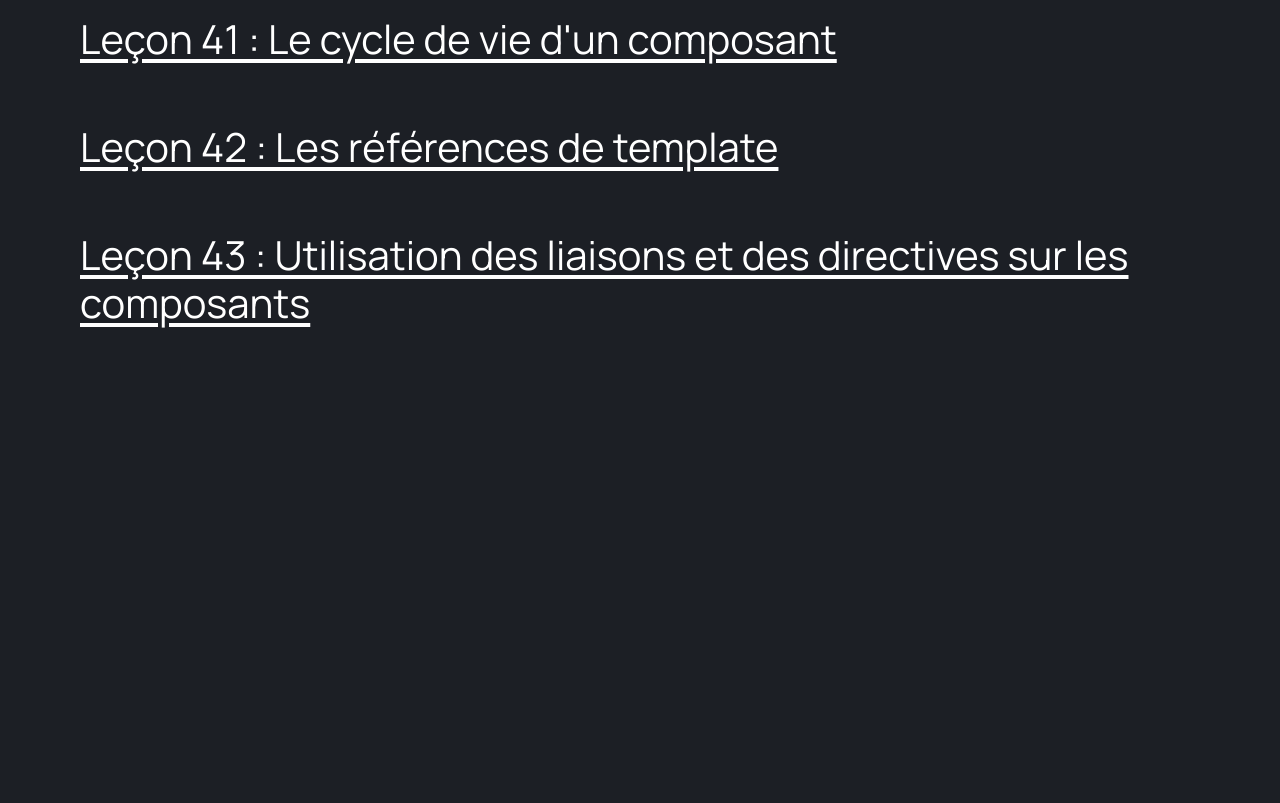
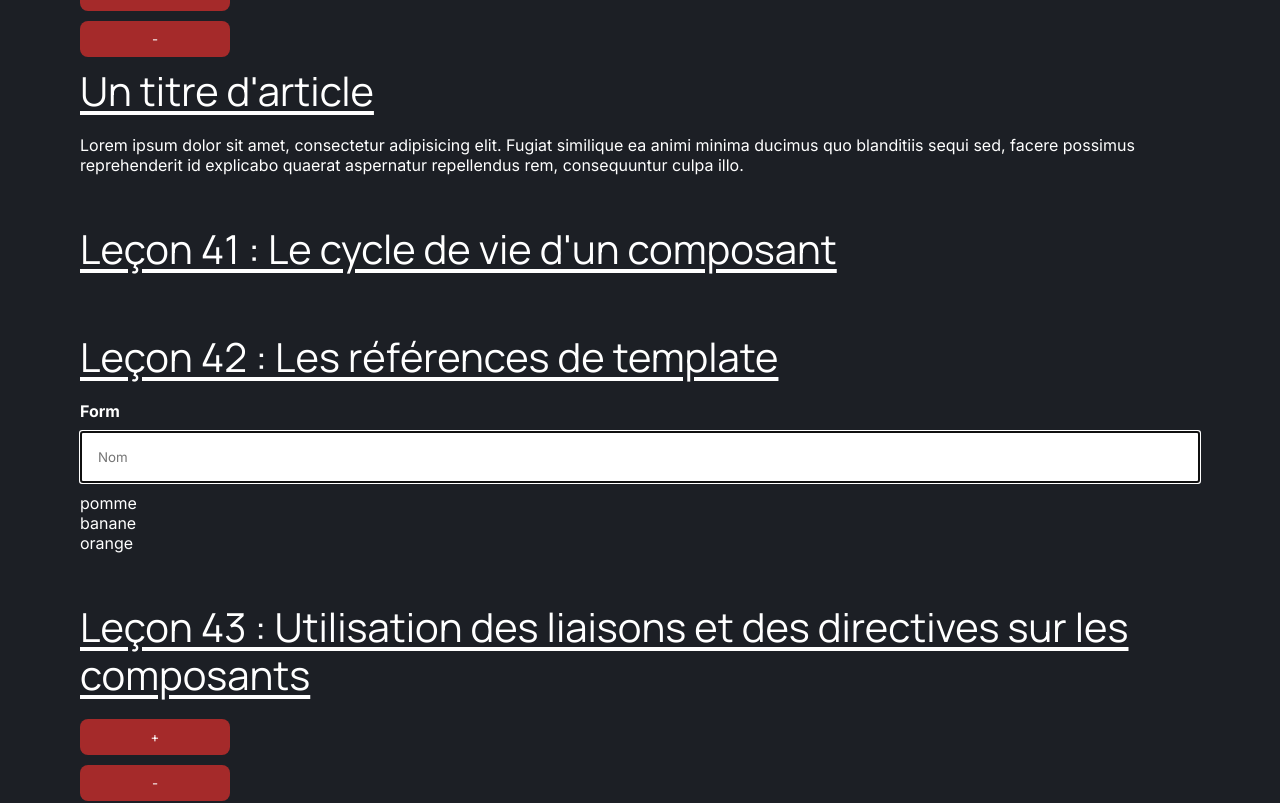
Before and after one commit to didicodeX/course-app, a Vue app: page /courses/Bases-des-composants in a window 1280 px wide. Shown: the part 1221-2024 px from the top of the page. Before the commit the page ends 1608 px from the top, so only its background shows below. Built offline with nearby package versions, Linux system fonts and the light colour scheme.

Commit message:
End Chapitre 7 : Les bases des composants

```diff
--- /dev/null
+++ b/src/components/ComponentBlog.vue
@@ -0,0 +1,56 @@
+<template>
+  <!-- <button @click="emit('bigger', props.fontSize, 5)">+</button> -->
+  <button @click="emit('bigger', 5)">+</button>
+  <button @click="emit('makeSmaller')">-</button>
+  <h3>Un titre d'article</h3>
+  <p :style="{ fontSize: props.fontSize + 'px' }">
+    Lorem ipsum dolor sit amet, consectetur adipisicing elit. Fugiat similique
+    ea animi minima ducimus quo blanditiis sequi sed, facere possimus
+    reprehenderit id explicabo quaerat aspernatur repellendus rem, consequuntur
+    culpa illo.
+  </p>
+</template>
+
+<script setup lang="ts">
+import { reactive, ref, type Ref } from 'vue'
+
+// Par defaut les propriete sont en read only
+const props = defineProps<{
+  fontSize: number
+}>()
+
+// console.log(props.fontSize)
+// const emit = defineEmits(['bigger']);
+// const emit = defineEmits({
+//   bigger: (fontSize: number, inc:number) => {
+//     console.log(inc,fontSize);
+
+//     return fontSize > 30 ? false : true;
+//   },
+//   // bigger: (inc:number) => {
+//   //   return true;
+//   // }
+// })
+
+//synatxe plus elegante
+const emit = defineEmits<{
+  (e: 'bigger', inc: number): void
+  (e: 'makeSmaller'): void
+}>()
+
+//Choisir ce qui peut etre exposer
+
+const count = ref(15)
+const arrTest = reactive([1, 2, 3])
+function display() {
+  console.log('Display')
+}
+
+defineExpose<{ count: Ref<number>; arrTest: number[]; display: () => void }>({
+  count,
+  arrTest,
+  display,
+})
+</script>
+
+<style scoped lang="scss"></style>
--- a/src/views/BasesComposants.vue
+++ b/src/views/BasesComposants.vue
@@ -21,40 +21,88 @@
         <!-- <Product :prix="1800" :name="product" available/>
         <Product :prix="500" :name="product2" available /> -->
         <Product :product="product" />
-         <!-- <product v-bind="product"/> -->
+        <!-- <product v-bind="product"/> -->
       </div>
       <div class="lesson">
         <h3>Leçon 40 : Les événements</h3>
+        <!-- <Blog @bigger="incSize" :fontSize="fontSize" /> -->
+        <Blog @bigger="incSize" @make-smaller="decrease" :fontSize="fontSize" />
       </div>
       <div class="lesson">
         <h3>Leçon 41 : Le cycle de vie d'un composant</h3>
       </div>
       <div class="lesson">
         <h3>Leçon 42 : Les références de template</h3>
+        <h4>Form</h4>
+        <input type="text" placeholder="Nom" ref="input" />
+        <ul>
+          <li ref="fruitsRef" v-for="fruit in fruits" :key="fruit">
+            {{ fruit }}
+          </li>
+        </ul>
       </div>
       <div class="lesson">
-        <h3>Leçon 43 : Utilisation des liaisons et des directives sur les composants</h3>
+        <h3>
+          Leçon 43 : Utilisation des liaisons et des directives sur les
+          composants
+        </h3>
+        <Blog @bigger="incSize" @make-smaller="decrease" :fontSize="fontSize" class="parent" />
       </div>
     </div>
   </section>
 </template>
 
 <script setup lang="ts">
-import Product from '@/components/ComponentProduct.vue';
-import type { ProductInterface } from '@/interfaces/product.interface';
-import { reactive} from 'vue';
+import Product from '@/components/ComponentProduct.vue'
+import type { ProductInterface } from '@/interfaces/product.interface'
+import { onMounted, reactive, ref } from 'vue'
 
 // const product = ref("Voiture")
 // const product2 = ref("Banane")
 
 const product = reactive<ProductInterface>({
   available: true,
-  prix:1500,
-  name: "Moto"
+  prix: 1500,
+  name: 'Moto',
 })
+// ========================
+import Blog from '@/components/ComponentBlog.vue'
 
+const fontSize = ref(16)
+
+// function incSize(f:number,inc:number){
+//   fontSize.value += inc;
+// }
+function incSize(inc: number) {
+  fontSize.value += inc
+}
+function decrease() {
+  fontSize.value--
+}
+//==================================
+
+const input = ref<HTMLInputElement | null>(null)
+
+onMounted(() => {
+  console.log(input.value?.focus())
+  console.log(fruitsRef)
+})
+const fruits = reactive(['pomme', 'banane', 'orange'])
+const fruitsRef = ref<HTMLLIElement[] | []>([])
+
+const blogRef = ref<InstanceType<typeof Blog> | null>(null)
+
+onMounted(() => {
+  console.log(input.value?.focus)
+  console.log(fruitsRef.value)
+  console.log(blogRef.value?.count)
+  console.log(blogRef.value?.arrTest)
+  blogRef.value?.display()
+})
 </script>
 
 <style scoped lang="scss">
-
+input {
+  padding: 1rem;
+}
 </style>
```
Also changed, not shown: src/components/TemplateComponent.vue (added, +11 -0 lines), src/components/TemplatePage.vue (renamed from src/components/TemplateVue.vue).
